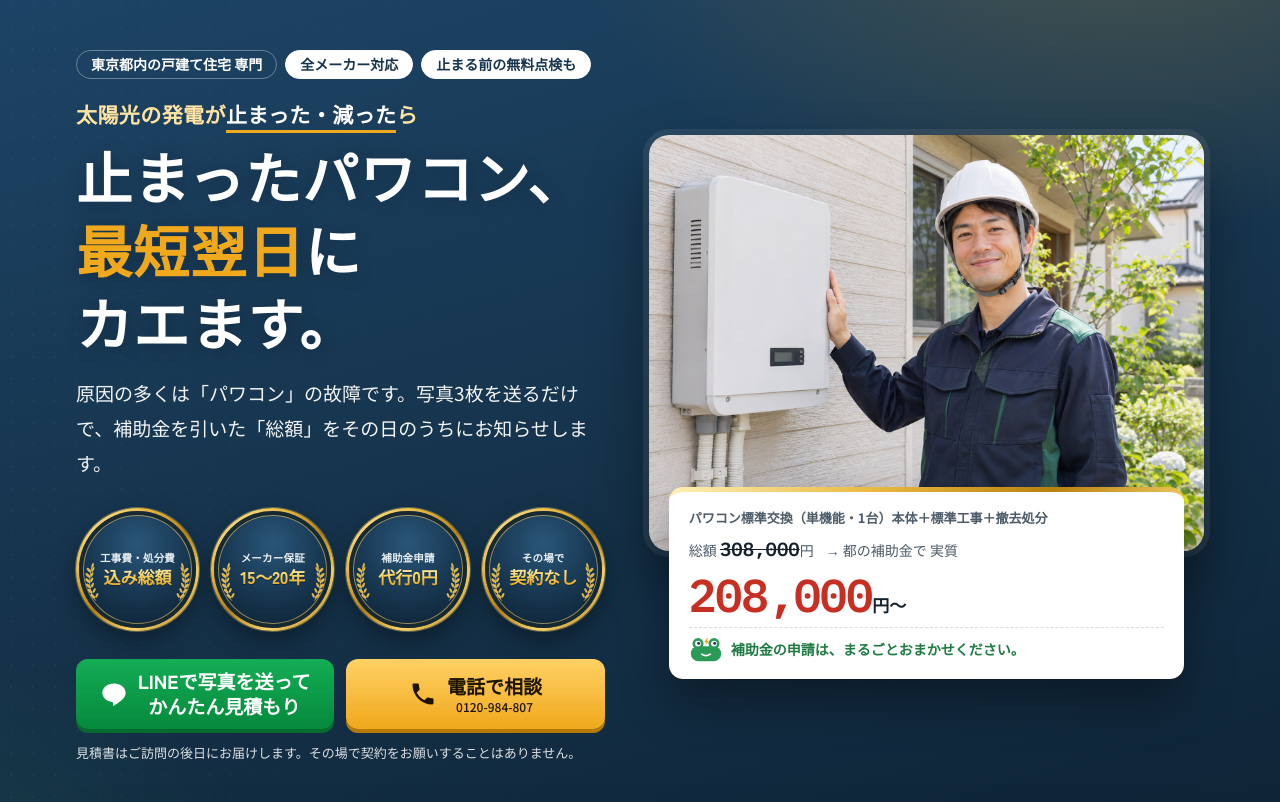
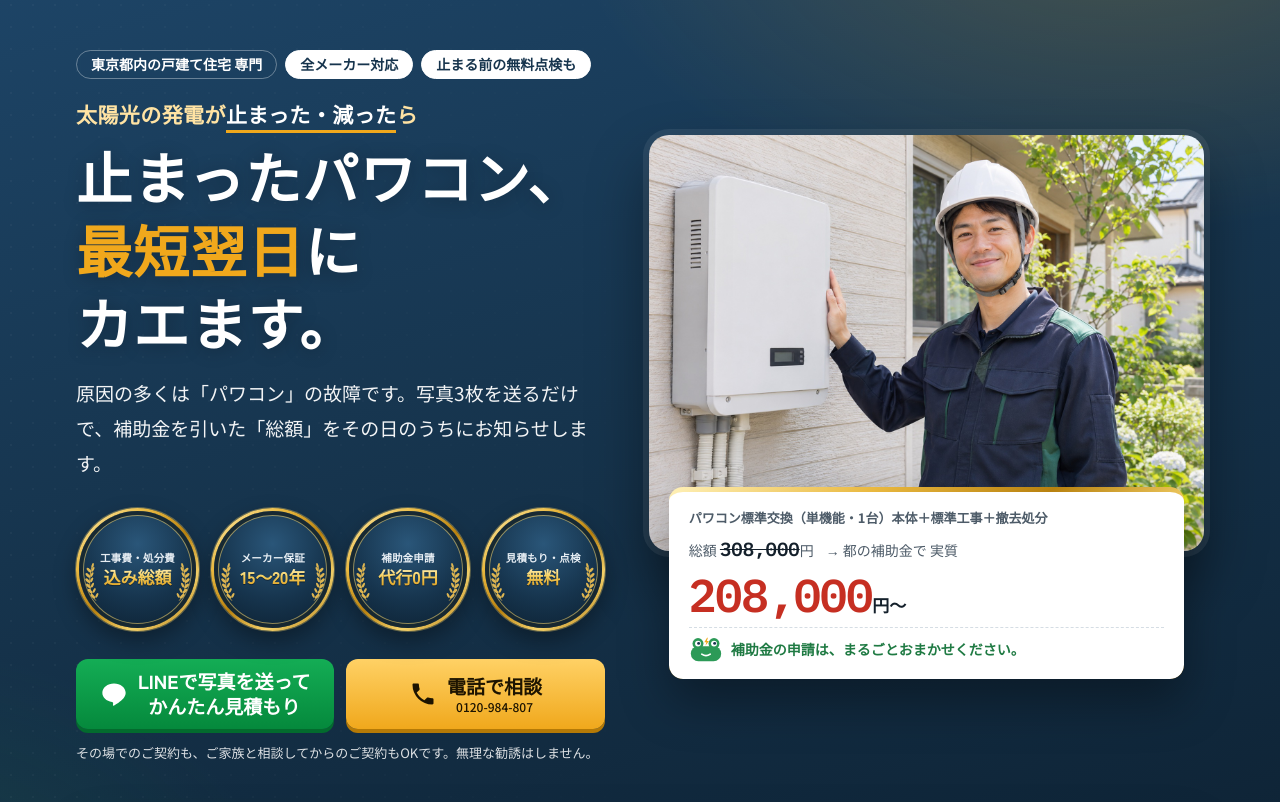
Before and after one commit to leoforce-Inc/leoforce-kawabe, a plain HTML site: page lp/powercon-tokyo/index.html in a window 1280 px wide. Shown: the part 117-919 px from the top of the page. Drawn offline with Linux system fonts and the light colour scheme.

Commit message:
Drop the "no contract on the spot" claim on /denkaeru
Customers can sign the same day. The hero medal now reads
見積もり・点検 無料, the note under the CTAs and flow step 3 say signing
on the spot or after talking it over are both fine, with no pushy
selling. Page body only; the ads were updated to match.

Co-Authored-By: Claude Opus 5.5 <noreply@anthropic.com>

```diff
--- a/lp/powercon-tokyo/index.html
+++ b/lp/powercon-tokyo/index.html
@@ -480,13 +480,13 @@ footer a{color:#fff}
         <li><svg class="lr" aria-hidden="true"><use href="#laurel"/></svg><svg class="lr r" aria-hidden="true"><use href="#laurel"/></svg><span class="ml">工事費・処分費</span><b>込み総額</b></li>
         <li><svg class="lr" aria-hidden="true"><use href="#laurel"/></svg><svg class="lr r" aria-hidden="true"><use href="#laurel"/></svg><span class="ml">メーカー保証</span><b>15〜20年</b></li>
         <li><svg class="lr" aria-hidden="true"><use href="#laurel"/></svg><svg class="lr r" aria-hidden="true"><use href="#laurel"/></svg><span class="ml">補助金申請</span><b>代行0円</b></li>
-        <li><svg class="lr" aria-hidden="true"><use href="#laurel"/></svg><svg class="lr r" aria-hidden="true"><use href="#laurel"/></svg><span class="ml">その場で</span><b>契約なし</b></li>
+        <li><svg class="lr" aria-hidden="true"><use href="#laurel"/></svg><svg class="lr r" aria-hidden="true"><use href="#laurel"/></svg><span class="ml">見積もり・点検</span><b>無料</b></li>
       </ul>
       <div class="ctas">
         <a class="btn btn-line" href="https://lin.ee/ZmZP0pf" target="_blank" rel="noopener"><svg aria-hidden="true"><use href="#i-line"/></svg><span>LINEで写真を送って<br>かんたん見積もり</span></a>
         <a class="btn btn-tel" href="tel:0120984807"><svg aria-hidden="true"><use href="#i-tel"/></svg><span>電話で相談<small class="num">0120-984-807</small></span></a>
       </div>
-      <p class="note">見積書はご訪問の後日にお届けします。その場で契約をお願いすることはありません。</p>
+      <p class="note">その場でのご契約も、ご家族と相談してからのご契約もOKです。無理な勧誘はしません。</p>
     </div>
     <div class="hero-visual">
       <picture>
@@ -649,7 +649,7 @@ footer a{color:#fff}
     <ol class="steps">
       <li><span class="when">STEP 1｜当日</span><b>写真を送る</b><span>LINEで3枚。お電話でもOK。</span></li>
       <li><span class="when">STEP 2｜最短翌日</span><b>現地確認（約30分）</b><span>電気工事士が設置状況を確認。</span></li>
-      <li class="pause"><span class="when">STEP 3｜後日</span><b>見積書をお届け</b><span>ご家族とご相談のうえご契約。</span></li>
+      <li class="pause"><span class="when">STEP 3｜当日〜後日</span><b>お見積もり・ご契約</b><span>その場でも、ご家族と相談してからでもOK。</span></li>
       <li><span class="when">STEP 4｜約半日</span><b>交換工事・申請代行</b><span>発電の再開を一緒に確認。</span></li>
     </ol>
   </div>
```
Also changed, not shown: lp/powercon-tokyo/wordpress/denkaeru-content.html (+3 -3 lines).
